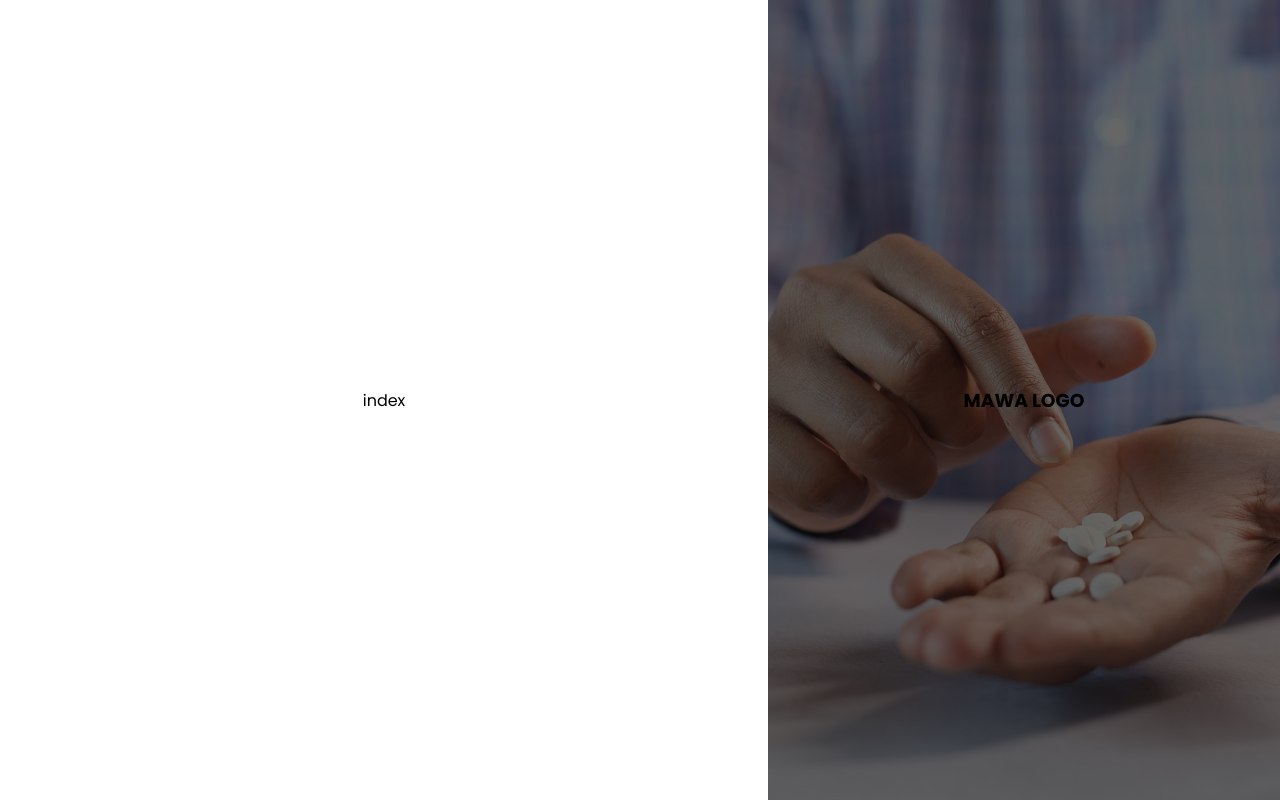
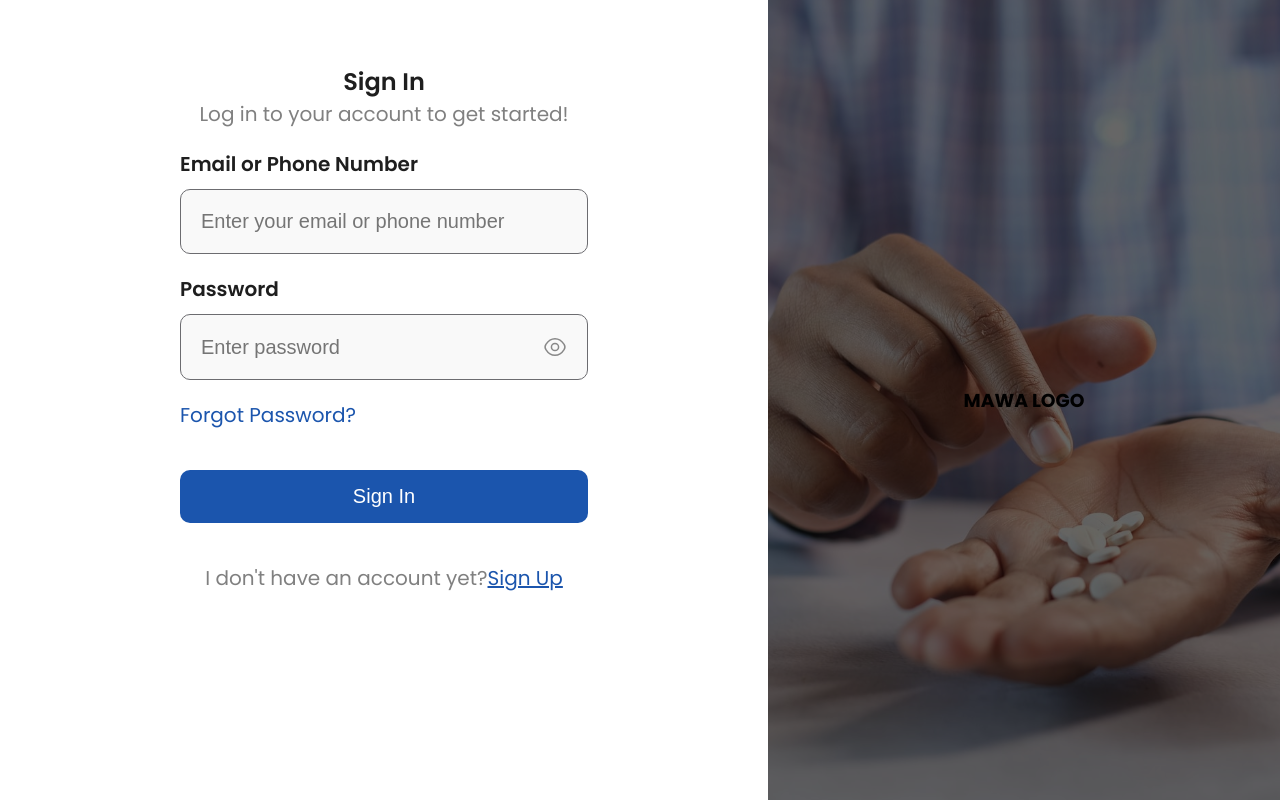
Before and after one commit to Klusterton-90/frontend-app, a Next.js app: page /login in a window 1280 px wide. Built offline with nearby package versions, Linux system fonts and the light colour scheme.

Commit message:
add login and signup screens

```diff
--- a/components/layouts/AuthLayout/AuthLayout.module.scss
+++ b/components/layouts/AuthLayout/AuthLayout.module.scss
@@ -20,16 +20,14 @@
 
 .rightContainer {
   min-width: 60%;
-  display: flex;
-  align-items: center;
-  justify-content: center;
+  margin: 0 auto;
+  padding: 64px 180px;
 }
 
 .loginLeftContainer {
   min-width: 60%;
-  display: flex;
-  align-items: center;
-  justify-content: center;
+  margin: 0 auto;
+  padding: 64px 180px;
 }
 .loginRightContainer {
   display: flex;
--- a/pages/login/index.jsx
+++ b/pages/login/index.jsx
@@ -1,9 +1,58 @@
 import AuthLayout from "@/components/layouts/AuthLayout/AuthLayout";
+import styles from "./login.module.scss";
 import Head from "next/head";
+import Image from "next/image";
+import Link from "next/link";
 import React from "react";
+import { Routes } from "@/constants/navigation";
 
 function LogInRight() {
-  return <div>index</div>;
+
+  return (
+    <div className={styles.signUpContainer}>
+      <div>
+        <h3>Sign In</h3>
+        <p>Log in to your account to get started!</p>
+      </div>
+
+      <form>
+        {/* input */}
+
+        <div className={styles.inputContainer}>
+          <label>Email or Phone Number</label>
+          <input placeholder="Enter your email or phone number" type="text" />
+        </div>
+        {/* password */}
+        <div className={styles.passwordContainer}>
+          <label>Password</label>
+          <div className={styles.passwordInput}>
+            <input placeholder="Enter password" type="password" />
+            <Image
+              src={"/images/eye.svg"}
+              alt="visibility"
+              width={24}
+              height={24}
+            />
+          </div>
+        </div>
+        <Link href={""} className={styles.forgotPassword}>
+          Forgot Password?
+        </Link>
+        {/* submit button */}
+        <button className={styles.submitButton}>
+          <p>Sign In</p>
+        </button>
+      </form>
+
+      {/* have an account? */}
+      <div className={styles.haveAnAccount}>
+        <p>I don&apos;t have an account yet? </p>
+        <Link href={Routes.Signup} className={styles.loginText}>
+          Sign Up
+        </Link>
+      </div>
+    </div>
+  );
 }
 
 export default function Login() {
--- /dev/null
+++ b/pages/login/login.module.scss
@@ -0,0 +1,108 @@
+.signUpContainer {
+  text-align: center;
+
+  h3 {
+    color: #1e1e1e;
+    font-size: 24px;
+    font-weight: 600;
+  }
+  p {
+    color: #808080;
+    font-size: 20px;
+    font-weight: 400;
+  }
+}
+
+.inputContainer {
+  margin: 20px 0;
+  text-align: left;
+  display: flex;
+  flex-direction: column;
+  gap: 10px;
+
+  label {
+    color: #1e1e1e;
+    font-size: 20px;
+    font-weight: 600;
+  }
+
+  input {
+    color: #6c6c70;
+    font-size: 20px;
+    font-weight: 400;
+    padding: 20px;
+    background-color: #f9f9f9;
+    border: 0.5px solid #6c6c70;
+    border-radius: 10px;
+  }
+}
+
+.passwordContainer {
+  text-align: left;
+  margin: 20px 0;
+  display: flex;
+  flex-direction: column;
+  gap: 10px;
+
+  label {
+    color: #1e1e1e;
+    font-size: 20px;
+    font-weight: 600;
+  }
+}
+
+.passwordInput {
+  display: flex;
+  justify-content: space-between;
+
+  padding: 20px;
+  background-color: #f9f9f9;
+  border: 0.5px solid #6c6c70;
+  border-radius: 10px;
+
+  input {
+    border: none;
+    outline: none;
+    background-color: transparent;
+    color: #6c6c70;
+    font-size: 20px;
+    font-weight: 400;
+  }
+}
+
+.submitButton {
+  margin: 40px 0;
+  border-radius: 10px;
+  background-color: #1b55ad;
+  display: flex;
+  justify-content: center;
+  align-items: center;
+  padding: 15px 10px;
+  width: 100%;
+  border: none;
+
+  p {
+    color: #ffffff;
+    font-size: 20px;
+    font-weight: 400;
+  }
+}
+
+.haveAnAccount {
+  display: flex;
+  justify-content: center;
+}
+
+.loginText {
+  color: #1b55ad;
+  text-decoration: underline;
+  font-size: 20px;
+  font-weight: 400;
+}
+
+.forgotPassword {
+  display: flex;
+  color: #1b55ad;
+  font-size: 20px;
+  font-weight: 400;
+}
--- /dev/null
+++ b/pages/signup/Signup.module.scss
@@ -0,0 +1,101 @@
+.signUpContainer {
+  text-align: center;
+
+  h3 {
+    color: #1e1e1e;
+    font-size: 24px;
+    font-weight: 600;
+  }
+  p {
+    color: #808080;
+    font-size: 20px;
+    font-weight: 400;
+  }
+}
+
+.inputContainer {
+  margin: 20px 0;
+  text-align: left;
+  display: flex;
+  flex-direction: column;
+  gap: 10px;
+
+  label {
+    color: #1e1e1e;
+    font-size: 20px;
+    font-weight: 600;
+  }
+
+  input {
+    color: #6c6c70;
+    font-size: 20px;
+    font-weight: 400;
+    padding: 20px;
+    background-color: #f9f9f9;
+    border: 0.5px solid #6c6c70;
+    border-radius: 10px;
+  }
+}
+
+.passwordContainer {
+  text-align: left;
+  margin: 20px 0;
+  display: flex;
+  flex-direction: column;
+  gap: 10px;
+
+  label {
+    color: #1e1e1e;
+    font-size: 20px;
+    font-weight: 600;
+  }
+}
+
+.passwordInput {
+  display: flex;
+  justify-content: space-between;
+
+  padding: 20px;
+  background-color: #f9f9f9;
+  border: 0.5px solid #6c6c70;
+  border-radius: 10px;
+
+  input {
+    border: none;
+    outline: none;
+    background-color: transparent;
+    color: #6c6c70;
+    font-size: 20px;
+    font-weight: 400;
+  }
+}
+
+.submitButton {
+    margin: 40px 0;
+  border-radius: 10px;
+  background-color: #1b55ad;
+  display: flex;
+  justify-content: center;
+  align-items: center;
+  padding: 15px 10px;
+  width: 100%;
+  border: none;
+
+  p {
+    color: #ffffff;
+    font-size: 20px;
+    font-weight: 400;
+  }
+}
+
+.haveAnAccount{
+    display: flex;
+    justify-content: center;
+}
+
+.loginText{
+    color: #1B55AD;
+    text-decoration: underline;
+    font-size: 20px;
+    font-weight: 400;
+}
```
Also changed, not shown: pages/signup/index.jsx (+63 -3 lines), public/images/dashboard.svg.
